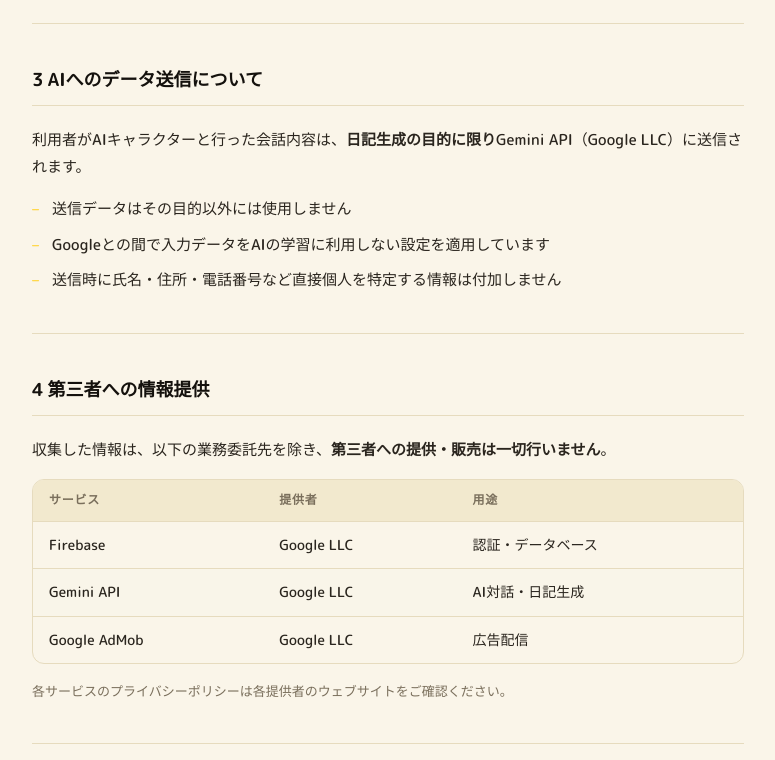
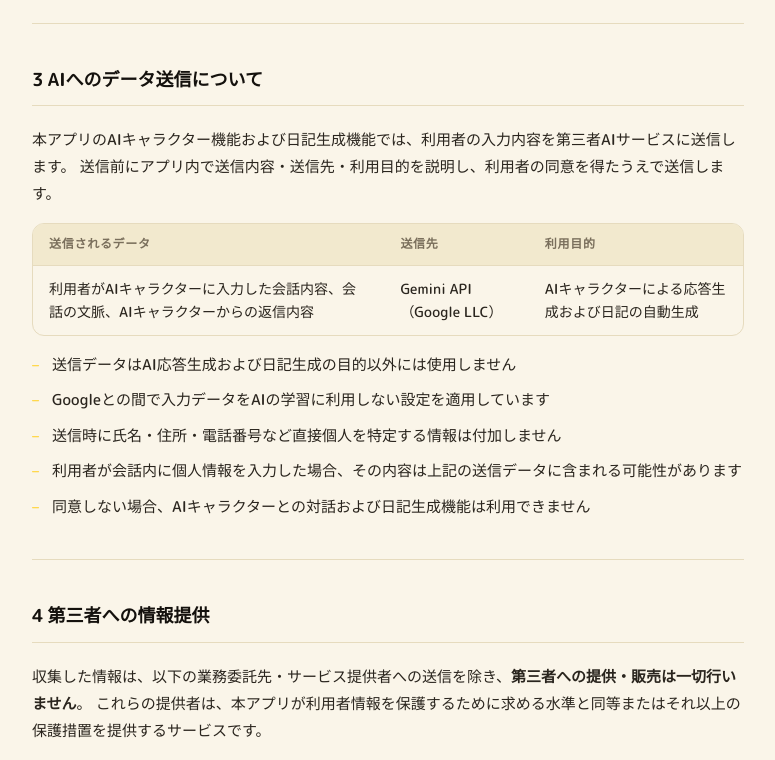
Before and after one commit to yanasan/boyaki_diary_lp, a Next.js app: page /privacy in a window 1280 px wide. Shown: the part 1200-1960 px from the top of the page, without its empty margins (252-1027 px from the left). Built offline with nearby package versions, Linux system fonts and the light colour scheme.

Commit message:
AIについての内容を更新

```diff
--- a/app/privacy/page.tsx
+++ b/app/privacy/page.tsx
@@ -28,7 +28,7 @@ export default function PrivacyPolicy() {
 
         <div className={styles.hero}>
           <h1>プライバシーポリシー</h1>
-          <p className={styles.updated}>最終更新日：2026年5月20日</p>
+          <p className={styles.updated}>最終更新日：2026年6月21日</p>
           <p className={styles.lead}>
             ぼやき日記（以下「本アプリ」）は、利用者のプライバシーを最大限尊重します。
             本ポリシーは、本アプリが収集する情報とその取り扱いについて説明するものです。
@@ -56,7 +56,7 @@ export default function PrivacyPolicy() {
                   </tr>
                   <tr>
                     <td>チャットデータ</td>
-                    <td>AIキャラクターとの会話内容</td>
+                    <td>利用者がAIキャラクターに入力した会話内容、AIキャラクターからの返信内容</td>
                     <td>対話中</td>
                   </tr>
                   <tr>
@@ -99,20 +99,42 @@ export default function PrivacyPolicy() {
           <section className={styles.section}>
             <h2><span className={styles.num}>3</span>AIへのデータ送信について</h2>
             <p>
-              利用者がAIキャラクターと行った会話内容は、<strong>日記生成の目的に限り</strong>
-              Gemini API（Google LLC）に送信されます。
+              本アプリのAIキャラクター機能および日記生成機能では、利用者の入力内容を第三者AIサービスに送信します。
+              送信前にアプリ内で送信内容・送信先・利用目的を説明し、利用者の同意を得たうえで送信します。
             </p>
+            <div className={styles.tableWrap}>
+              <table className={styles.table}>
+                <thead>
+                  <tr>
+                    <th>送信されるデータ</th>
+                    <th>送信先</th>
+                    <th>利用目的</th>
+                  </tr>
+                </thead>
+                <tbody>
+                  <tr>
+                    <td>利用者がAIキャラクターに入力した会話内容、会話の文脈、AIキャラクターからの返信内容</td>
+                    <td>Gemini API（Google LLC）</td>
+                    <td>AIキャラクターによる応答生成および日記の自動生成</td>
+                  </tr>
+                </tbody>
+              </table>
+            </div>
             <ul>
-              <li>送信データはその目的以外には使用しません</li>
+              <li>送信データはAI応答生成および日記生成の目的以外には使用しません</li>
               <li>Googleとの間で入力データをAIの学習に利用しない設定を適用しています</li>
               <li>送信時に氏名・住所・電話番号など直接個人を特定する情報は付加しません</li>
+              <li>利用者が会話内に個人情報を入力した場合、その内容は上記の送信データに含まれる可能性があります</li>
+              <li>同意しない場合、AIキャラクターとの対話および日記生成機能は利用できません</li>
             </ul>
           </section>
 
           <section className={styles.section}>
             <h2><span className={styles.num}>4</span>第三者への情報提供</h2>
             <p>
-              収集した情報は、以下の業務委託先を除き、<strong>第三者への提供・販売は一切行いません</strong>。
+              収集した情報は、以下の業務委託先・サービス提供者への送信を除き、
+              <strong>第三者への提供・販売は一切行いません</strong>。
+              これらの提供者は、本アプリが利用者情報を保護するために求める水準と同等またはそれ以上の保護措置を提供するサービスです。
             </p>
             <div className={styles.tableWrap}>
               <table className={styles.table}>
```
Also changed, not shown: 1 other file (tests, documents, lock files or other folders).
